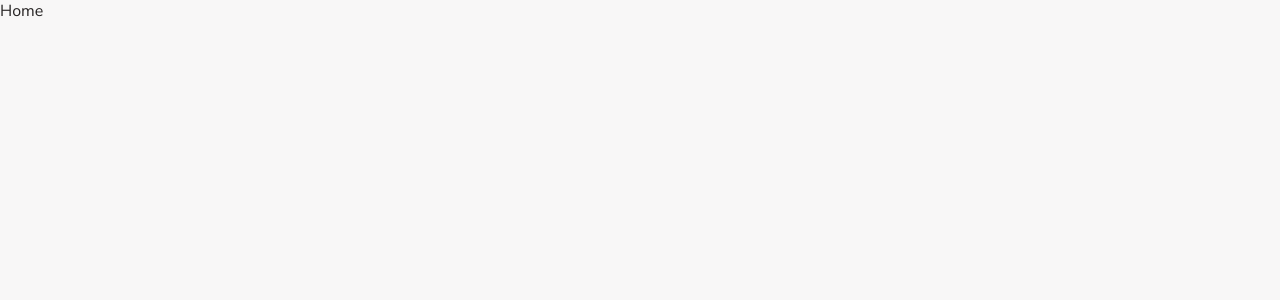
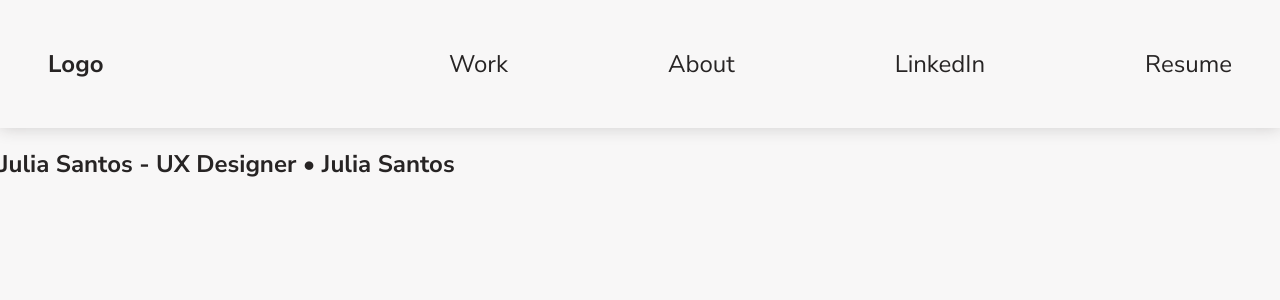
Before and after one commit to clayton-duarte/julias-portfolio-nextjs, a Next.js app: page / in a window 1280 px wide. Shown: the top 300 px of the page. Built offline with nearby package versions, Linux system fonts and the light colour scheme.

Commit message:
feat: creates Header component

```diff
--- /dev/null
+++ b/src/components/Header.tsx
@@ -0,0 +1,56 @@
+import styled from '@emotion/styled'
+
+const Header = styled.header`
+  /* border-bottom: 1px solid #272424; */
+  box-shadow: 0 0 1rem #27242433;
+  font-size: 1.5rem;
+`
+
+const Container = styled.div`
+  display: flex;
+  justify-content: space-between;
+  /* max-width: 1280px;
+  margin: 0 auto; */
+  padding: 3rem;
+  gap: 3rem;
+`
+
+const Nav = styled.nav`
+  display: flex;
+  justify-content: flex-end;
+  align-items: center;
+  gap: 10rem;
+`
+
+const Link = styled.a`
+  text-decoration: none;
+  color: inherit;
+`
+
+const Home = styled(Link)`
+  font-weight: 700;
+`
+
+const DesktopLink = styled(Link)`
+@media only screen and (max-width: 1024px) {
+  .hiddenMedium {
+    display: none;
+  }
+}
+`
+
+export default function HeaderComponent() {
+  return (
+    <Header>
+      <Container>
+        <Home>Logo</Home>
+        <Nav>
+          <Link href="/work">Work</Link>
+          <Link href="#">About</Link>
+          <DesktopLink href="#">LinkedIn</DesktopLink>
+          <DesktopLink href="#">Resume</DesktopLink>
+        </Nav>
+      </Container>
+    </Header>
+  )
+}
--- a/src/pages/index.tsx
+++ b/src/pages/index.tsx
@@ -1,8 +1,21 @@
+
+import styled from '@emotion/styled'
+
+import Header from '@/components/Header'
+
+const Main = styled.main``
+
+const Article = styled.article``
+
+const H1 = styled.h1``
 
 export default function HomePage() {
   return (
-    <>
-      Home
-    </>
+    <Main>
+      <Header />
+      <Article>
+        <H1>Julia Santos - UX Designer • Julia Santos</H1>
+      </Article>
+    </Main>
   );
 }
```
